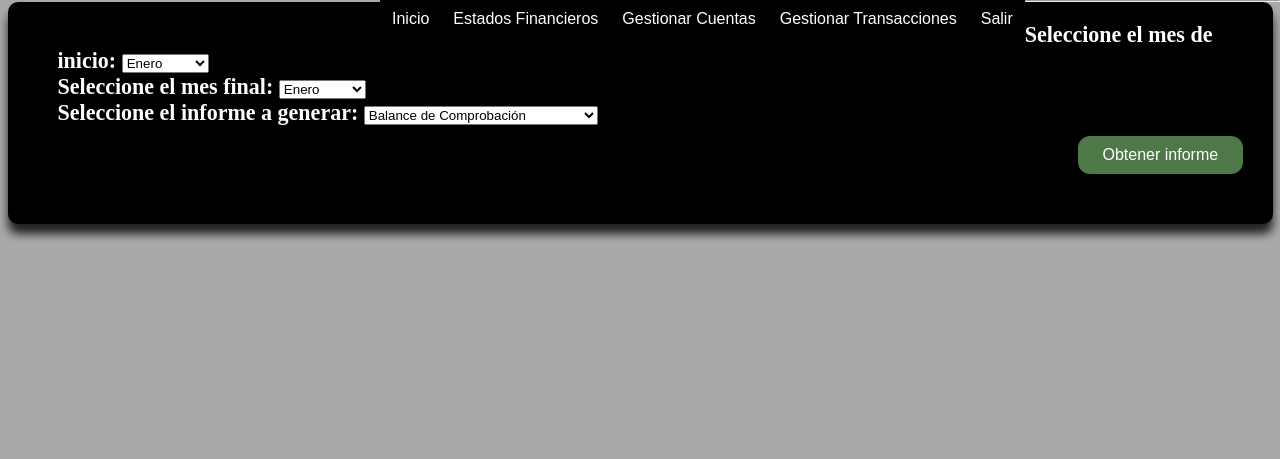
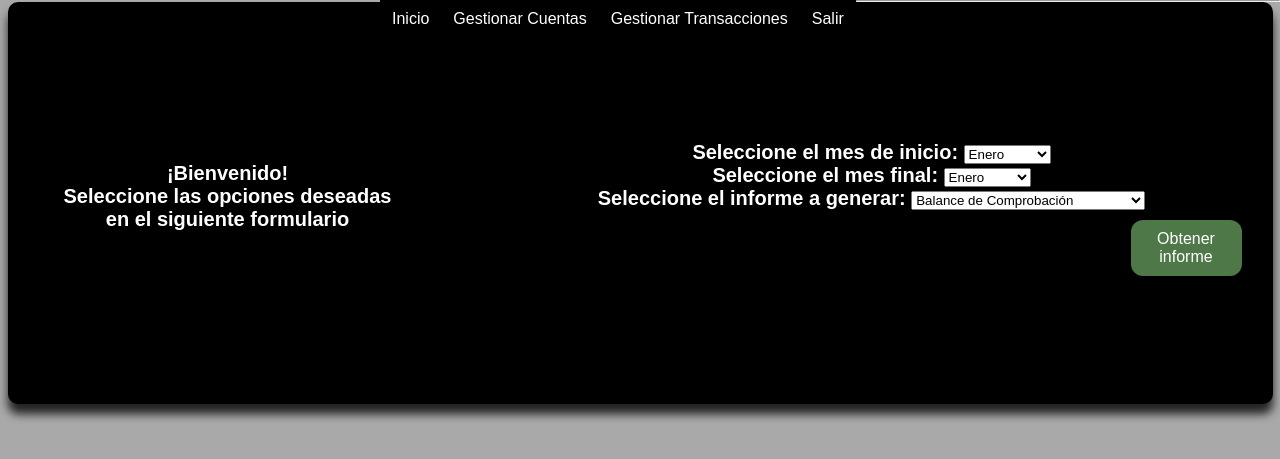
Before and after one commit to lol955714/SICproyecto, a Django app: a page that uses templates/base/base.html in a window 1280 px wide. Shown: the top 459 px of the page. Run offline with Django 3.2, Linux system fonts and the light colour scheme; the visitor is signed in with stand-in values (Sample User, id 1); parts of the project's set-up code (start-up, migrations or seed data) failed here and were passed over.

Commit message:
css pantalla principal
Se hizo una pantalla principal mas accesible y agradable

```diff
--- a/static/css/estiloT.css
+++ b/static/css/estiloT.css
@@ -276,3 +276,24 @@ table.blueTable2 thead {
 table.blueTable2 thead td {
   font-size: 16px;
 }
+
+
+form.formu {
+  position: relative;
+  border-top: 300px;
+  width  : 740px;
+  height : 200px;
+  margin : 100px 10px 10px 100px;
+  align:center;
+  background: black;
+}
+
+.select {
+  width: 100%;
+  padding: 12px 20px;
+  margin: 8px 0;
+  display: inline-block;
+  border: 1px solid #ccc;
+  border-radius: 4px;
+  box-sizing: border-box;
+}
--- a/templates/base/base.html
+++ b/templates/base/base.html
@@ -15,8 +15,7 @@
 
 <div id="header">
 			<ul class="nav">
-				<li><a href="{%  url "informes:indexp"%}">Inicio</a></li>
-				<li><a href="{%  url "informes:indexinf"%}">Estados Financieros</a></li>
+				<li><a href="{%  url "informes:indexinf"%}">Inicio</a></li>
 				<li><a href="{%  url "informes:indexp"%}">Gestionar Cuentas</a></li>
 				<li><a href="{%  url "informes:indexp"%}">Gestionar Transacciones</a></li>
 				<li><a href="{%  url "ingreso:logout"%}">Salir</a></li>
--- a/templates/estadosF/indexEstado.html
+++ b/templates/estadosF/indexEstado.html
@@ -9,11 +9,22 @@
  <div class="contenedor">
 	<div id="pestanas">
 
-		<form action="{% url "informes:indexinf"%}" method="POST">
-		{% csrf_token %}
-		{{form.as_p}}
-	<button type="submit" value="submit" class="boton">Obtener informe</button>
-	</form>
+		<table class="bas">
+			<tr>
+				<td>
+					<p>¡Bienvenido!</p>
+					<p>Seleccione las opciones deseadas en el siguiente formulario</p>
+				</td>
+				<td>
+					<form class="formu" action="{% url "informes:indexinf"%}" method="POST">
+					{% csrf_token %}
+					{{form.as_p}}
+					<button type="submit" value="submit" class="boton">Obtener informe</button>
+					</form>
+				</td>
+			</tr>
+		</table>
+
 
 	</div>
 
```
